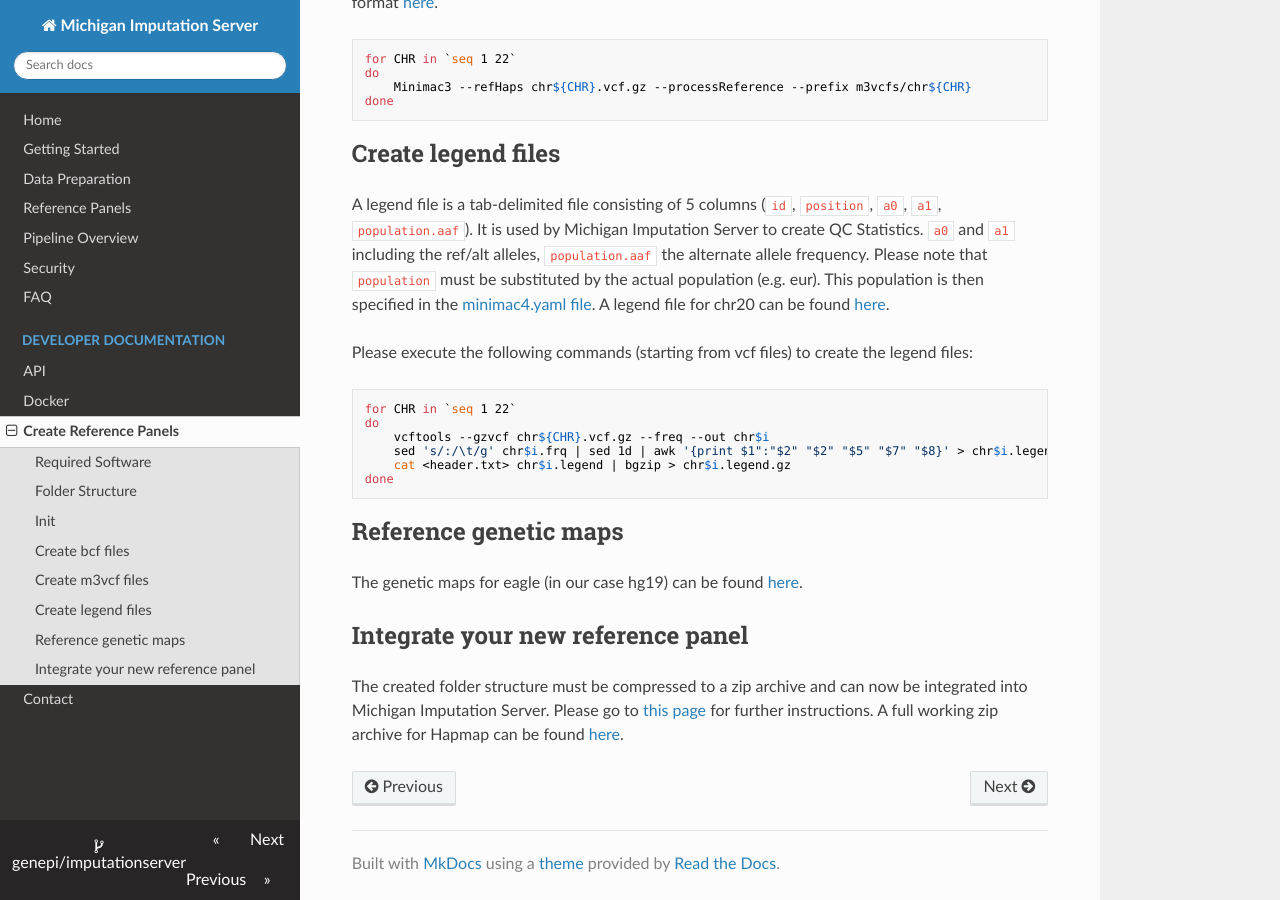
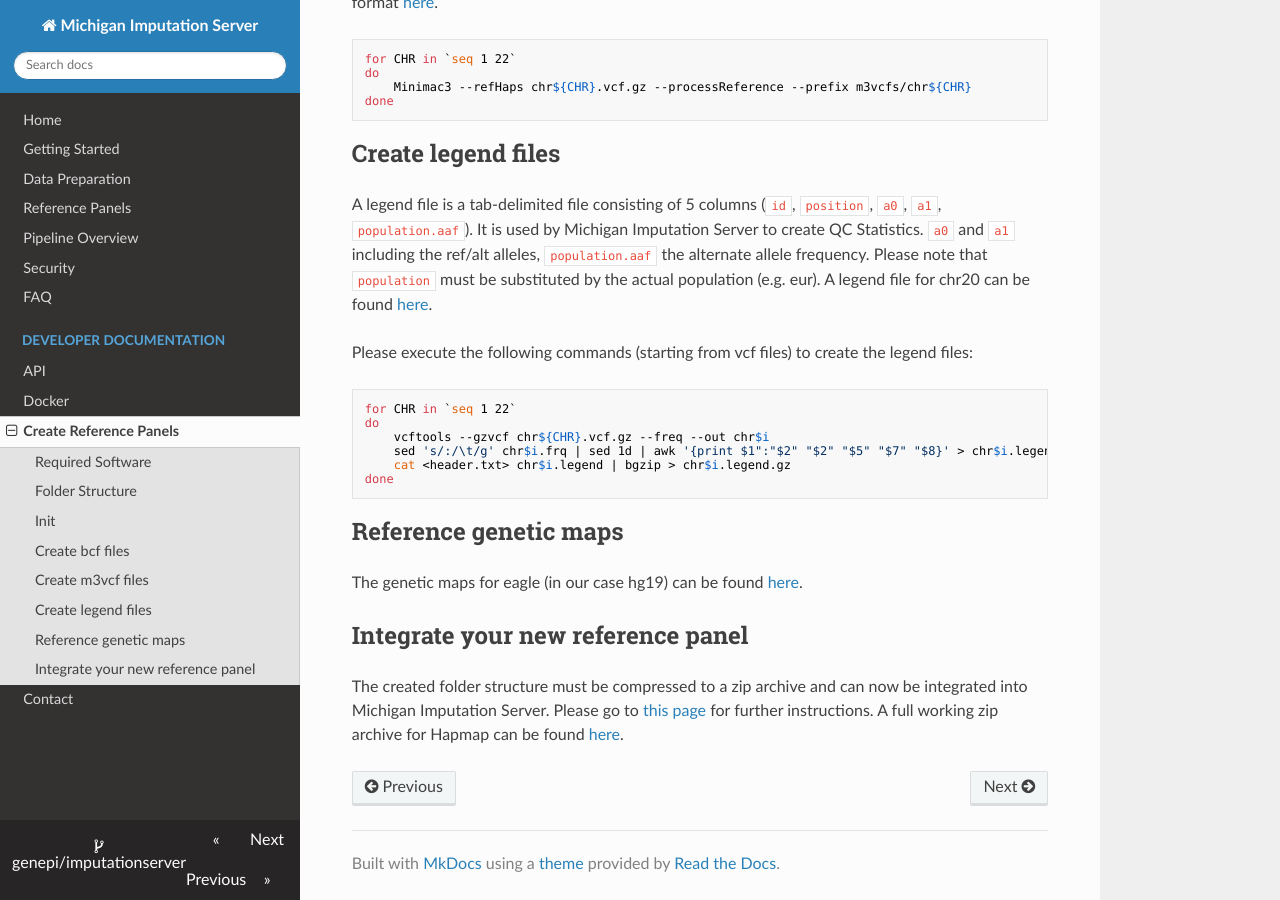
Before and after one commit to genepi/imputationserver, an MkDocs documentation site: the page built from docs/create-reference-panels.md, in a window 1280 px wide and 900 px high, scrolled down 1682 px. Built offline with MkDocs 1.6.1, drawn with Linux system fonts in a browser that asks for light colours; nearby versions of some CDN libraries; old or Windows-style settings are respelled for this version of MkDocs.

Commit message:
Update create-reference-panels.md

```diff
--- a/docs/create-reference-panels.md
+++ b/docs/create-reference-panels.md
@@ -98,7 +98,7 @@ done
 
 A legend file is a tab-delimited file consisting of 5 columns (`id`, `position`, `a0`, `a1`, `population.aaf`). It is used by Michigan Imputation Server to create QC Statistics.
 `a0` and `a1` including the ref/alt alleles, `population.aaf` the alternate allele frequency.
-Please note that `population` must be substituted by the actual population (e.g. eur). This population is then specified in the [minimac4.yaml file](https://github.com/genepi/imputationserver/blob/master/files/minimac4.yaml).
+Please note that `population` must be substituted by the actual population (e.g. eur).
 A legend file for chr20 can be found [here](https://github.com/genepi/imputationserver/blob/master/test-data/configs/hapmap-chr20/ref-panels/hapmap_r22.chr20.CEU.hg19_impute.legend.gz?raw=true).
 
 Please execute the following commands (starting from vcf files) to create the legend files:
```
